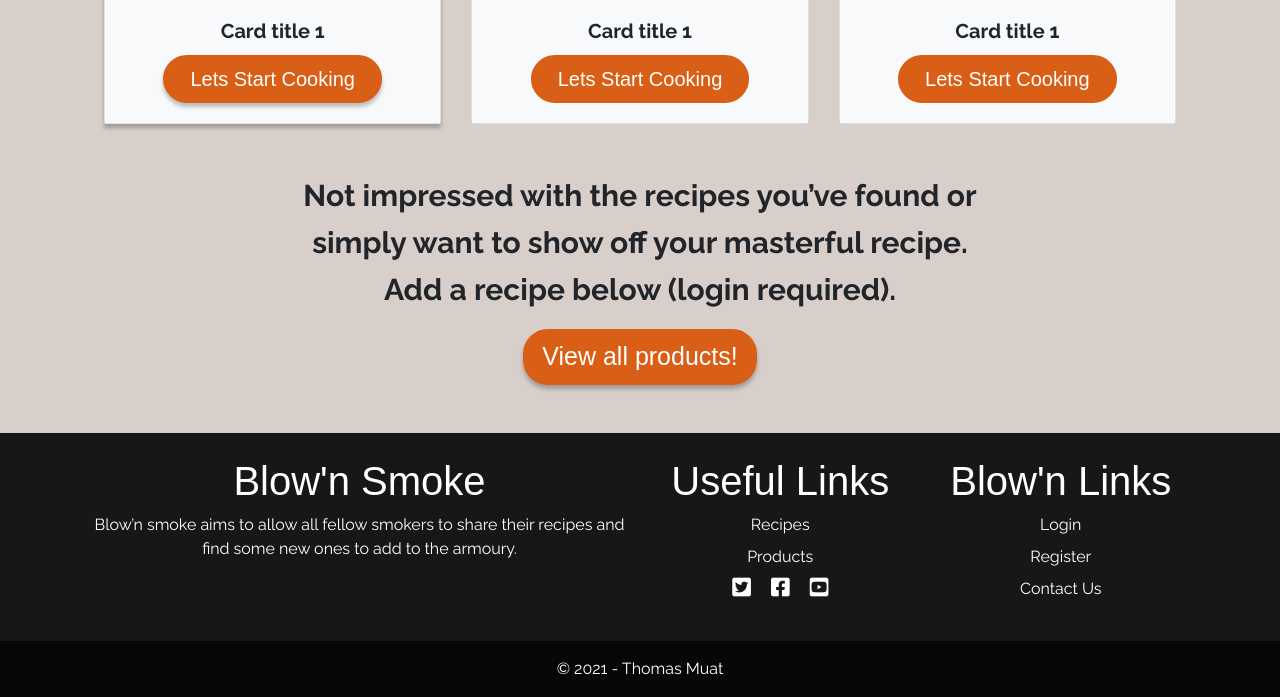
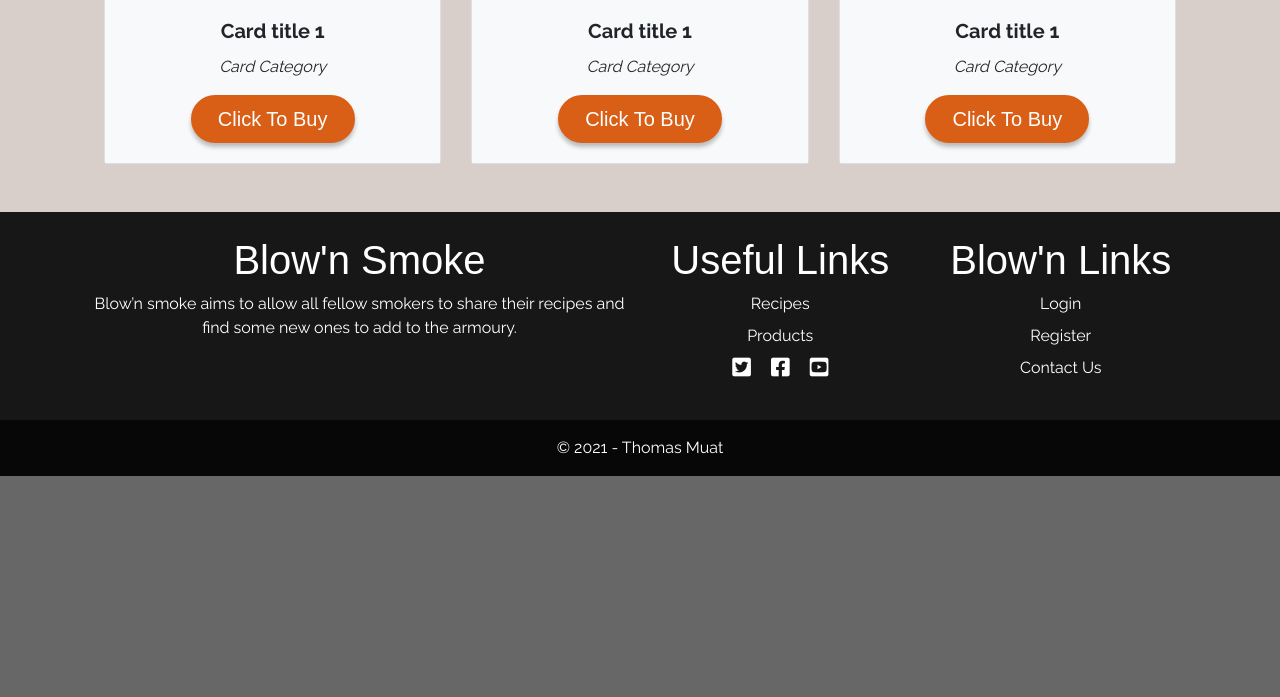
Before and after one commit to Code-Institute-Submissions/Tmuat-Blowin-Smoke_MarResub, a Flask app: page /products/ in a window 1280 px wide. Shown: the part 949-1646 px from the top of the page. After the commit the page ends 1425 px from the top, so only its background shows below. Run offline with Flask 2, Linux system fonts and the light colour scheme; data that the repository does not hold is empty; some libraries are stand-ins or nearby versions; some web fonts are replaced.

Commit message:
Tidied HTML on products page

```diff
--- a/templates/products.html
+++ b/templates/products.html
@@ -24,7 +24,8 @@
                     <h5 class="pt-3 title-font filter-title">Select A Filter</h5>
                     <div class="inner-filter pt-2 pb-3">
                         <div class="filter-group pb-3">
-                            <a href="" class="btn custom-btn bg-custom-orange box-shadow text-white font-weight-bold pl-3 pr-3">Beef</a>
+                            <a href="" class="btn custom-btn bg-custom-orange box-shadow text-white font-weight-bold pl-3 pr-3 ml-2 mr-2">Rub</a>
+                            <a href="" class="btn custom-btn bg-custom-orange box-shadow text-white font-weight-bold pl-3 pr-3 ml-2 mr-2">Utensils</a>
                         </div>
                         <h5 class="title-font filter-title">Or...</h5>
                         <div class=" mx-auto input-group custom-width mb-3">
@@ -40,13 +41,13 @@
         <div class="container">
             <div class="row mx-1 mt-3">
                 <div class="col-12 col-md-6 col-lg-4 mb-3 mb-md-5 ">
-                    <div class="card-outer box-shadow">
+                    <div class="card-outer card-shadow">
                         <div class="card">
                             <img src="https://placeimg.com/200/150/any" class="card-img-top" alt="...">
                             <div class="card-body text-center bg-light">
                                 <h5 class="card-title font-weight-bold">Card title 1</h5>
-                                <a href="#"
-                                    class="btn title-font custom-btn bg-custom-orange individual-item-btn box-shadow text-white pl-4 pr-4">Lets Start Cooking</a>
+                                <p class="font-italic">Card Category</p>
+                                <a href="#" class="btn title-font custom-btn bg-custom-orange individual-item-btn box-shadow text-white pl-4 pr-4">Click To Buy</a>
                             </div>
                         </div>
                     </div>
@@ -57,8 +58,8 @@
                             <img src="https://placeimg.com/200/150/any" class="card-img-top" alt="...">
                             <div class="card-body text-center bg-light">
                                 <h5 class="card-title font-weight-bold">Card title 1</h5>
-                                <a href="#"
-                                    class="btn title-font custom-btn bg-custom-orange individual-item-btn text-white pl-4 pr-4">Lets Start Cooking</a>
+                                <p class="font-italic">Card Category</p>
+                                <a href="#" class="btn title-font custom-btn bg-custom-orange individual-item-btn box-shadow text-white pl-4 pr-4">Click To Buy</a>
                             </div>
                         </div>
                     </div>
@@ -69,20 +70,11 @@
                             <img src="https://placeimg.com/200/150/any" class="card-img-top" alt="...">
                             <div class="card-body text-center bg-light">
                                 <h5 class="card-title font-weight-bold">Card title 1</h5>
-                                <a href="#"
-                                    class="btn title-font custom-btn bg-custom-orange individual-item-btn text-white pl-4 pr-4">Lets Start Cooking</a>
+                                <p class="font-italic">Card Category</p>
+                                <a href="#" class="btn title-font custom-btn bg-custom-orange individual-item-btn box-shadow text-white pl-4 pr-4">Click To Buy</a>
                             </div>
                         </div>
                     </div>
-                </div>
-            </div>
-            <div class="row mx-1 pb-5">
-                <div class="col-12 col-md-10 col-lg-8 offset-md-1 offset-lg-2">
-                    <p class="sub-section-text mb-0 text-center">Not impressed with the recipes you’ve found or simply want to show off your masterful
-                        recipe. Add a recipe below (login required).</p>
-                </div>
-                <div class="col-12 text-center pt-3">
-                    <a href="#" class="btn title-font custom-btn view-all-btn bg-custom-orange box-shadow text-white pl-3 pr-3">View all products!</a>
                 </div>
             </div>
         </div>
```
